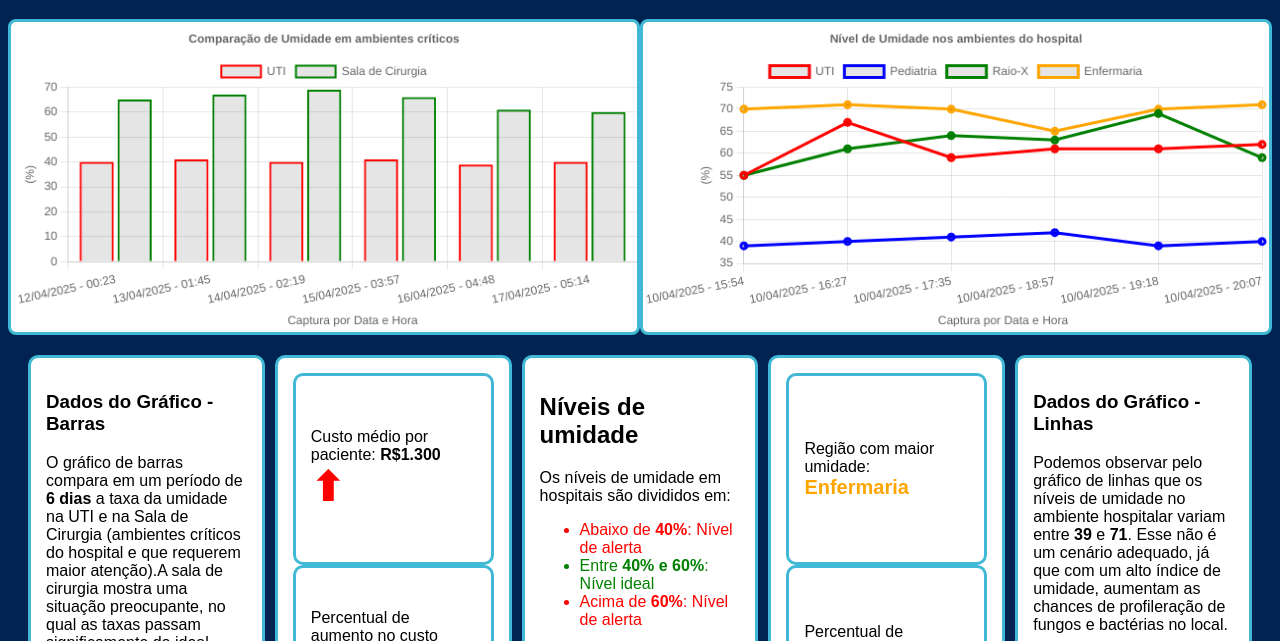
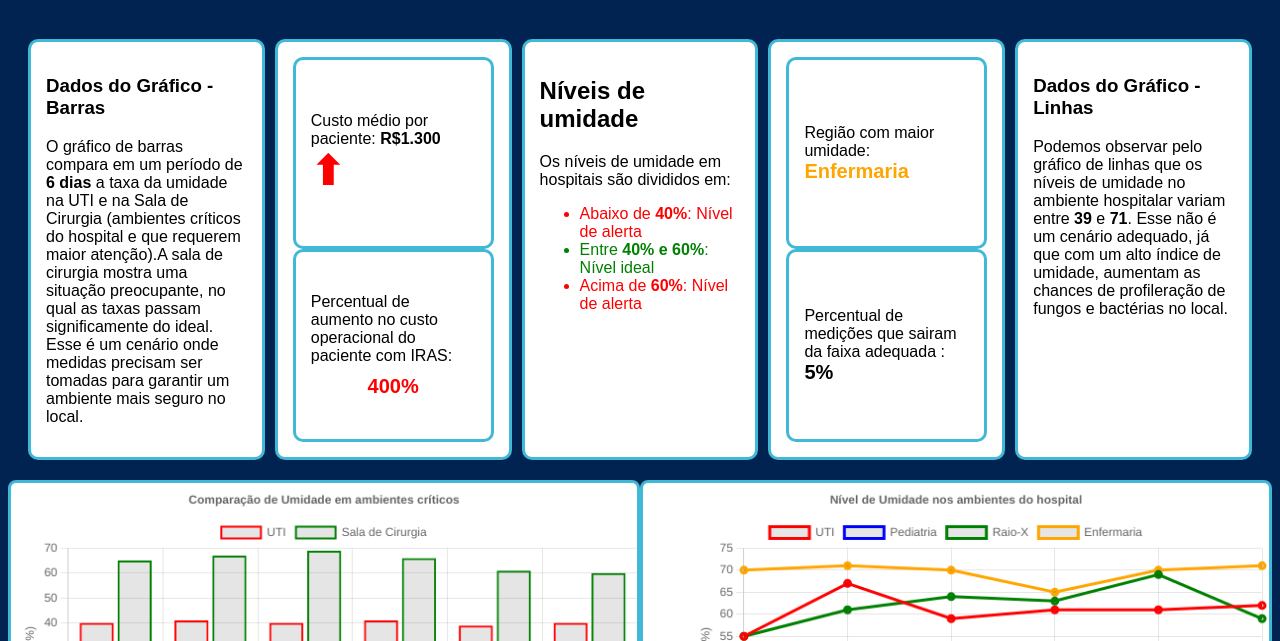
Before and after one commit to Pesquisa-e-Inovacao-HumiSafe/HumiSafe, a plain HTML site: page Códigos/Site à fazer/dashboard.html in a window 1280 px wide. Shown: the part 159-800 px from the top of the page. Drawn offline with nearby package versions, Linux system fonts and the light colour scheme.

Commit message:
Atualização da formatação da dashboard.html

```diff
--- a/Códigos/Site à fazer/dashboard.html
+++ b/Códigos/Site à fazer/dashboard.html
@@ -22,17 +22,6 @@
     </div>
 
     <h1>Dashboard da empresa:</h1>
-
-    <div id="graficos">
-        <div style="width: 50%;">
-            <canvas id="graficoLinha"></canvas>
-        </div>
-
-
-        <div style="width: 50%;">
-            <canvas id="graficoBarra"></canvas>
-        </div>
-    </div>
 
 
     <div id="conteudo_dashboard">
@@ -90,6 +79,17 @@
             </p>
         </div>
 
+    </div>
+
+    <div id="graficos">
+        <div style="width: 50%;">
+            <canvas id="graficoLinha"></canvas>
+        </div>
+
+
+        <div style="width: 50%;">
+            <canvas id="graficoBarra"></canvas>
+        </div>
     </div>
 
 </body>
@@ -210,31 +210,4 @@
             }
         }
     });
-
-    var dataUTI = [40, 41, 40, 41, 39, 40]
-    var dataRaioX = [65, 67, 69, 66, 61, 60]
-    var grafico3 = new Chart(document.getElementById('grafico3').getContext('2d'), {
-        type: 'bar',
-        data: {
-            labels: ['12/04/2025 - 00:23', '12/04/2025 - 01:45', '12/04/2025 - 02:19', '12/04/2025 - 03:57', '12/04/2025 - 04:48', '12/04/2025 - 05:14'],
-            datasets: [{
-                label: 'Umidade UTI',
-                data: dataUTI,
-                borderColor: 'red',
-                borderWidth: 2,
-                fill: false
-            },]
-        },
-        options: {
-            scales: {
-                y: {
-                    beginAtZero: true
-                },
-
-                x: {
-                    beginAtZero: true
-                }
-            }
-        }
-    });
 </script>
```
